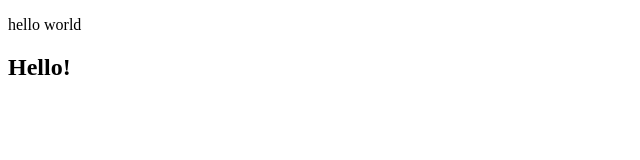
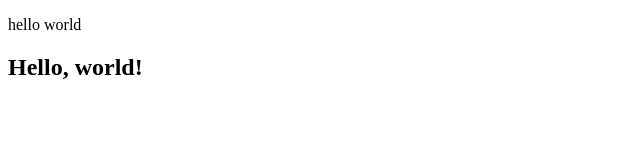
Before and after one commit to MShukrulloyev/project, a plain HTML site: page index.html in a window 1280 px wide. Shown: the full height of the page, 0-640 px from the left. Drawn offline with Linux system fonts and the light colour scheme.

Commit message:
index.html mod

```diff
--- a/index.html
+++ b/index.html
@@ -5,13 +5,13 @@
     <meta charset="UTF-8">
     <meta http-equiv="X-UA-Compatible" content="IE=edge">
     <meta name="viewport" content="width=device-width, initial-scale=1.0">
-    <title>git test</title>
+    <title>Git test</title>
 </head>
 
 <body>
 
     <p>hello world</p>
-    <h2>Hello!</h2>
+    <h2>Hello, world!</h2>
 
 </body>
 
```
